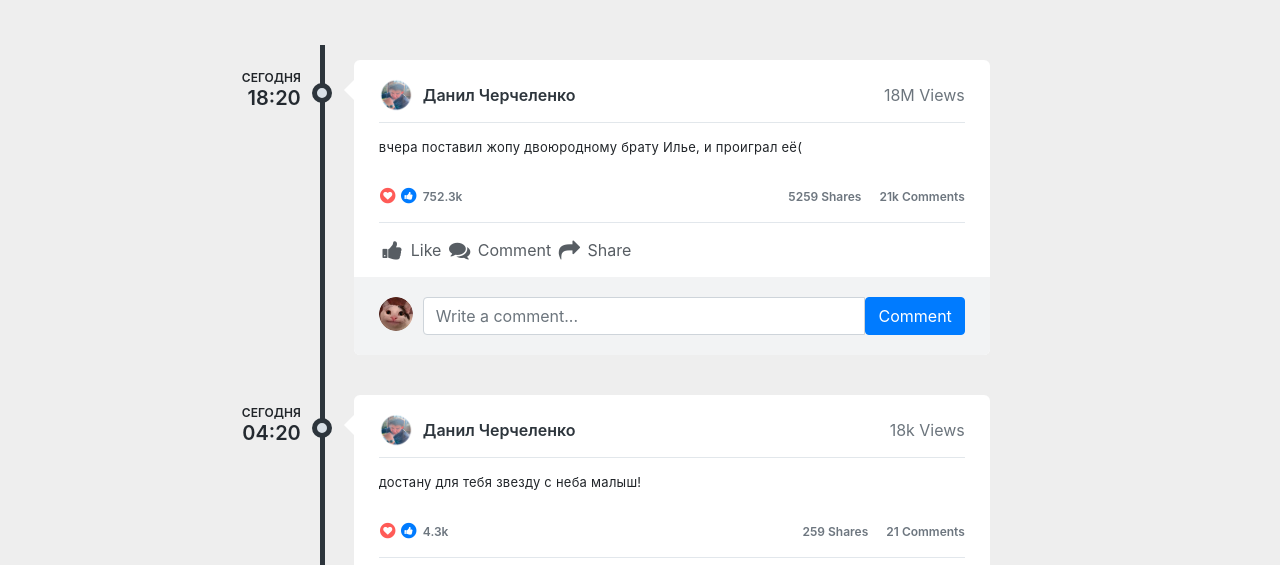
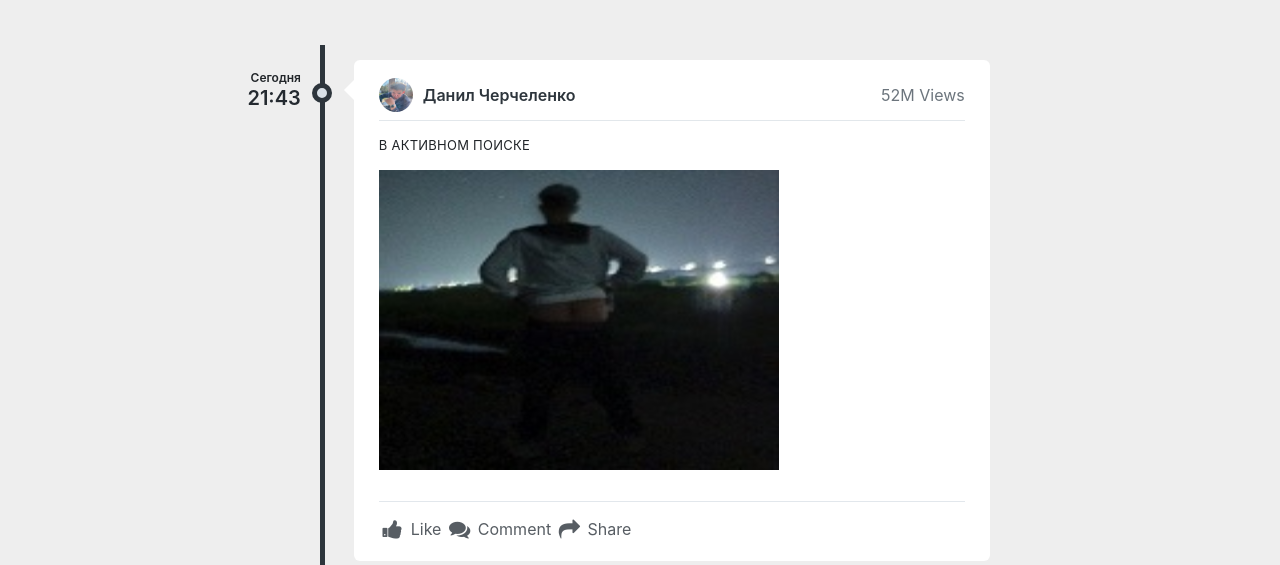
Before and after one commit to roilya/roilya.github.io, a plain HTML site: page index.html in a window 1280 px wide. Shown: the part 235-800 px from the top of the page. Drawn offline with nearby package versions, Linux system fonts and the light colour scheme.

Commit message:
Update index.html

```diff
--- a/index.html
+++ b/index.html
@@ -701,6 +701,39 @@ select.form-control:not([size]):not([multiple]) {
                         <li>
                            <!-- begin timeline-time -->
                            <div class="timeline-time">
+                              <span class="date">Сегодня</span>
+                              <span class="time">21:43</span>
+                           </div>
+                           <!-- end timeline-time -->
+                           <!-- begin timeline-icon -->
+                           <div class="timeline-icon">
+                              <a href="javascript:;">&nbsp;</a>
+                           </div>
+                           <!-- end timeline-icon -->
+                           <!-- begin timeline-body -->
+                           <div class="timeline-body">
+                              <div class="timeline-header">
+                                 <span class="userimage"><img src="photo/danone.jpg" alt=""></span>
+                                 <span class="username">Данил Черчеленко</span>
+                                 <span class="pull-right text-muted">52M Views</span>
+                              </div>
+                              <div class="timeline-content">
+                                 <p>В АКТИВНОМ ПОИСКЕ</p>
+                                 <p class="m-t-20">
+                                    <img src="photo/danone(10).jpg" alt="search" width="400" height="300">
+                                 </p>
+                              </div>
+                              <div class="timeline-footer">
+                                 <a href="javascript:;" class="m-r-15 text-inverse-lighter"><i class="fa fa-thumbs-up fa-fw fa-lg m-r-3"></i> Like</a>
+                                 <a href="javascript:;" class="m-r-15 text-inverse-lighter"><i class="fa fa-comments fa-fw fa-lg m-r-3"></i> Comment</a>
+                                 <a href="javascript:;" class="m-r-15 text-inverse-lighter"><i class="fa fa-share fa-fw fa-lg m-r-3"></i> Share</a>
+                              </div>
+                           </div>
+                           <!-- end timeline-body -->
+                        </li>
+			<li>
+                           <!-- begin timeline-time -->
+                           <div class="timeline-time">
                               <span class="date">СЕГОДНЯ</span>
                               <span class="time">18:20</span>
                            </div>
```
